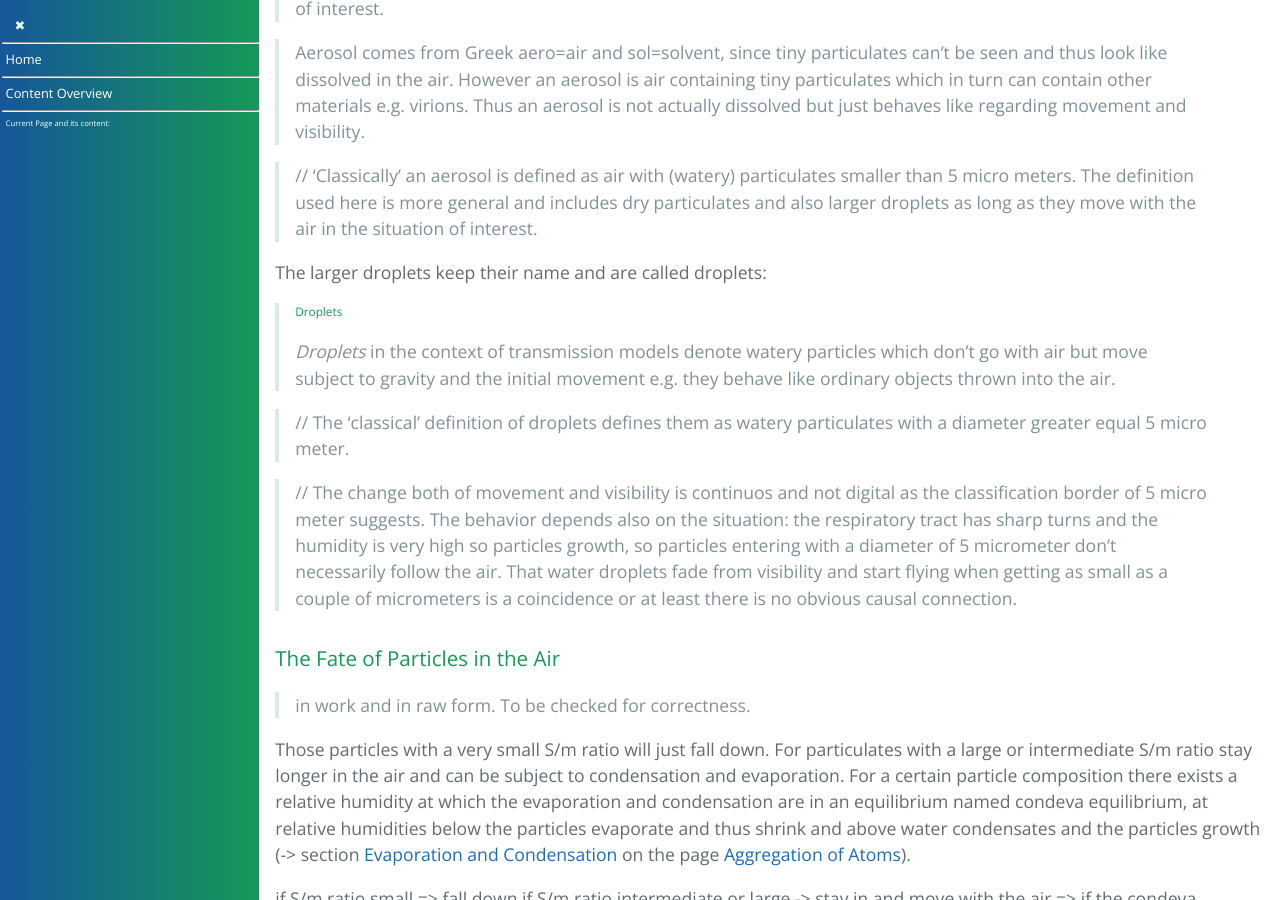
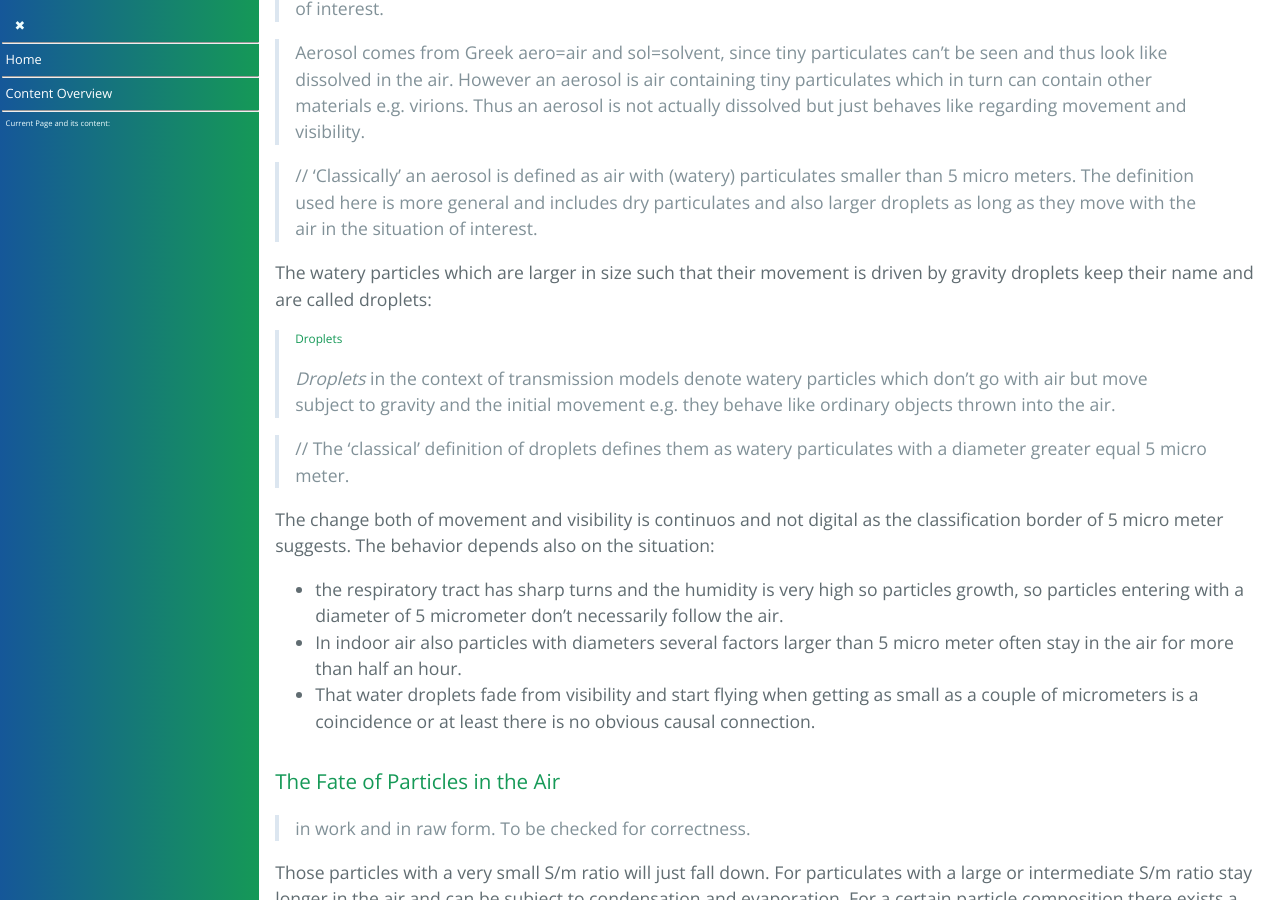
Before and after one commit to forestgrape/coronavirus, a Jekyll site: the page built from 5_epidemiological/transmission.md, in a window 1280 px wide and 900 px high, scrolled down 2877 px. Built offline with Jekyll 4.4.1, drawn with Linux system fonts in a browser that asks for light colours; our own code applies the rules of GitHub Pages for plain Markdown files.

Commit message:
clarifications

```diff
--- a/5_epidemiological/transmission.md
+++ b/5_epidemiological/transmission.md
@@ -94,14 +94,17 @@ The [size factor](#size-factor) is the distinguishing point for aerosols versus
 
 > // 'Classically' an aerosol is defined as air with (watery) particulates smaller than 5 micro meters. The definition used here is more general and includes dry particulates and also larger droplets as long as they move with the air in the situation of interest.
 
-The larger droplets keep their name and are called droplets:
+The watery particles which are larger in size such that their movement is driven by gravity  droplets keep their name and are called droplets:
 
 > ###### Droplets
 > *Droplets* in the context of transmission models denote watery particles which don't go with air but move subject to gravity and the initial movement e.g. they behave like ordinary objects thrown into the air.
 
 > // The 'classical' definition of droplets defines them as watery particulates with a diameter greater equal 5 micro meter.
 
-> // The change both of movement and visibility is continuos and not digital as the classification border of 5 micro meter suggests. The behavior depends also on the situation: the respiratory tract has sharp turns and the humidity is very high so particles growth, so particles entering with a diameter of 5 micrometer don't necessarily follow the air. That water droplets fade from visibility and start flying when getting as small as a couple of micrometers is a coincidence or at least there is no obvious causal connection.
+The change both of movement and visibility is continuos and not digital as the classification border of 5 micro meter suggests. The behavior depends also on the situation:
+* the respiratory tract has sharp turns and the humidity is very high so particles growth, so particles entering with a diameter of 5 micrometer don't necessarily follow the air.
+* In indoor air also particles with diameters several factors larger than 5 micro meter often stay in the air for more than half an hour.
+* That water droplets fade from visibility and start flying when getting as small as a couple of micrometers is a coincidence or at least there is no obvious causal connection.
 
 
 ### The Fate of Particles in the Air
```
